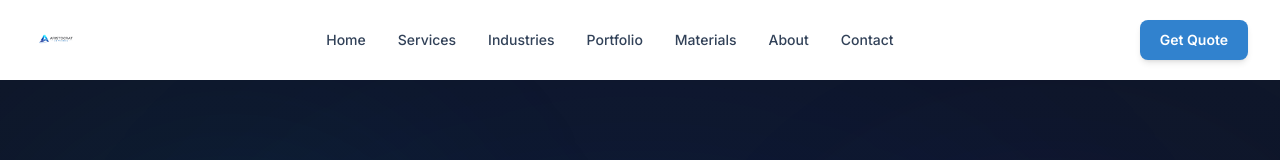
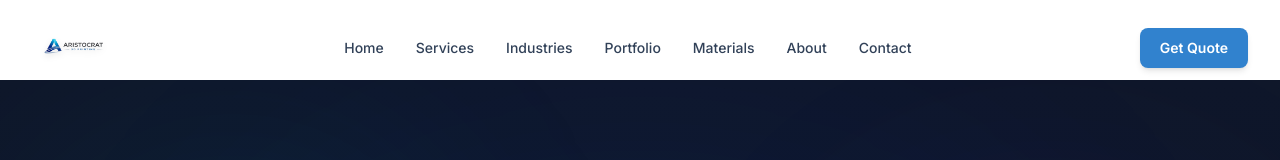
Before and after one commit to sanika388/aristocrat-3d, a Next.js app: page / in a window 1280 px wide. Shown: the top 160 px of the page. Built offline with nearby package versions, Linux system fonts and the light colour scheme.

Commit message:
Make logo large and clear with drop-shadow

```diff
--- a/app/components/Footer.tsx
+++ b/app/components/Footer.tsx
@@ -9,13 +9,13 @@ export default function Footer() {
         {/* Column 1: Brand Info */}
         <div>
           <div className="flex items-center gap-2 mb-4">
-  <div className="bg-transparent inline-flex items-center">
+  <div className="inline-flex items-center">
     <Image
       src="/images/logo.png"
       alt="Aristocrat 3D Printing Logo"
-      width={170}
-      height={48}
-      className="object-contain h-10 w-auto"
+      width={220}
+      height={60}
+      className="object-contain h-14 w-auto drop-shadow-md"
     />
   </div>
 </div>
--- a/app/components/Navbar.tsx
+++ b/app/components/Navbar.tsx
@@ -36,10 +36,10 @@ export default function Navbar() {
     <Image
       src="/images/logo.png"
       alt="Aristocrat 3D Printing Logo"
-      width={150}
-      height={40}
+      width={220}
+      height={60}
       priority
-      className="object-contain h-8 w-auto mix-blend-screen filter brightness-125"
+      className="object-contain h-12 md:h-14 w-auto drop-shadow-md"
     />
   </div>
 </Link>
```
